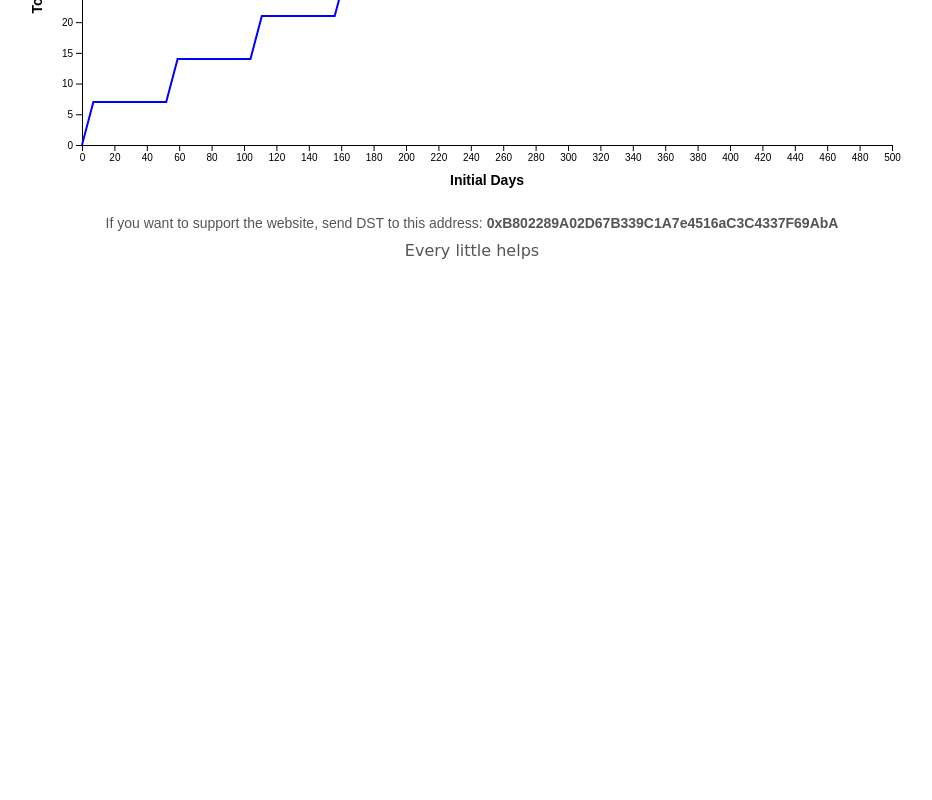
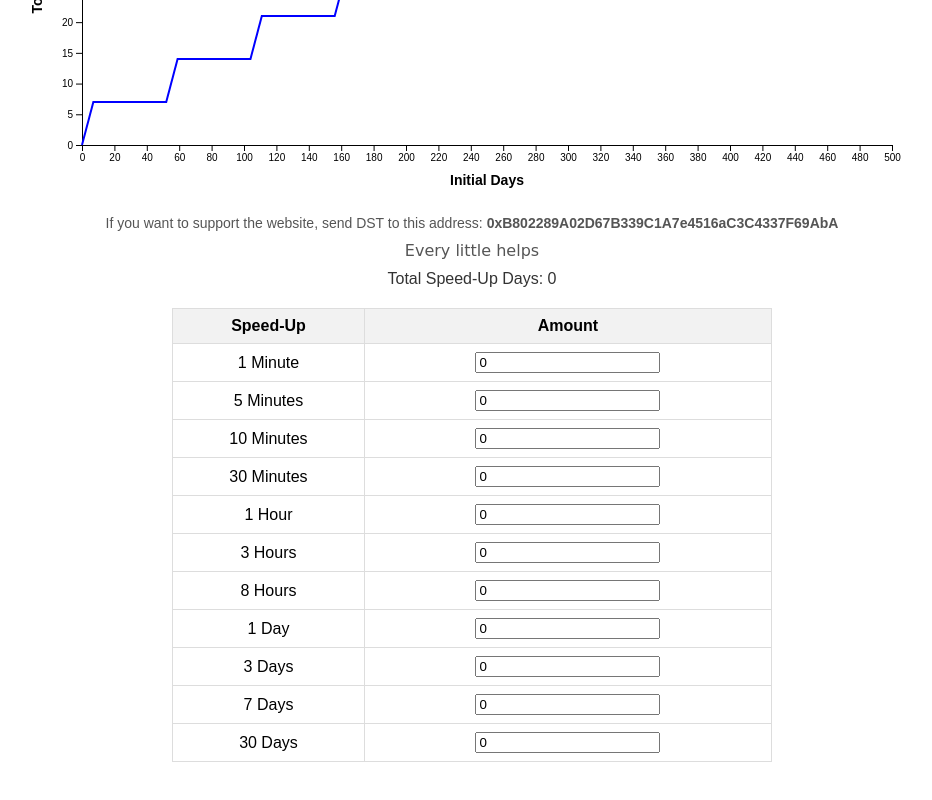
Before and after one commit to KiNGZIONSKY/days-to-reach-zero, a plain HTML site: page index.html in a window 1280 px wide. Shown: the part 412-1212 px from the top of the page, without its empty margins (168-1100 px from the left). Before the commit the page ends 800 px from the top, so only its background shows below. Drawn offline with nearby package versions, Linux system fonts and the light colour scheme.

Commit message:
Update index.html

```diff
--- a/index.html
+++ b/index.html
@@ -70,6 +70,26 @@
             font-size: 16px;
             color: #333;
         }
+        .speedup-table {
+            width: 100%;
+            max-width: 600px;
+            margin: 20px auto;
+            border-collapse: collapse;
+        }
+        .speedup-table th, .speedup-table td {
+            border: 1px solid #ddd;
+            padding: 8px;
+            text-align: center;
+        }
+        .speedup-table th {
+            background-color: #f2f2f2;
+        }
+        .total-days {
+            text-align: center;
+            margin-top: 10px;
+            font-size: 16px;
+            color: #333;
+        }
         @media (min-width: 600px) {
             .controls {
                 display: flex;
@@ -105,6 +125,61 @@
             If you want to support the website, send DST to this address: <strong>0xB802289A02D67B339C1A7e4516aC3C4337F69AbA</strong>
             <div class="cursive">Every little helps</div>
         </div>
+        <div class="total-days" id="totalDays">Total Speed-Up Days: 0</div>
+        <table class="speedup-table">
+            <thead>
+                <tr>
+                    <th>Speed-Up</th>
+                    <th>Amount</th>
+                </tr>
+            </thead>
+            <tbody>
+                <tr>
+                    <td>1 Minute</td>
+                    <td><input type="number" id="speedup1m" value="0" min="0"></td>
+                </tr>
+                <tr>
+                    <td>5 Minutes</td>
+                    <td><input type="number" id="speedup5m" value="0" min="0"></td>
+                </tr>
+                <tr>
+                    <td>10 Minutes</td>
+                    <td><input type="number" id="speedup10m" value="0" min="0"></td>
+                </tr>
+                <tr>
+                    <td>30 Minutes</td>
+                    <td><input type="number" id="speedup30m" value="0" min="0"></td>
+                </tr>
+                <tr>
+                    <td>1 Hour</td>
+                    <td><input type="number" id="speedup1h" value="0" min="0"></td>
+                </tr>
+                <tr>
+                    <td>3 Hours</td>
+                    <td><input type="number" id="speedup3h" value="0" min="0"></td>
+                </tr>
+                <tr>
+                    <td>8 Hours</td>
+                    <td><input type="number" id="speedup8h" value="0" min="0"></td>
+                </tr>
+                <tr>
+                    <td>1 Day</td>
+                    <td><input type="number" id="speedup1d" value="0" min="0"></td>
+                </tr>
+                <tr>
+                    <td>3 Days</td>
+                    <td><input type="number" id="speedup3d" value="0" min="0"></td>
+                </tr>
+                <tr>
+                    <td>7 Days</td>
+                    <td><input type="number" id="speedup7d" value="0" min="0"></td>
+                </tr>
+                <tr>
+                    <td>30 Days</td>
+                    <td><input type="number" id="speedup30d" value="0" min="0"></td>
+                </tr>
+            </tbody>
+        </table>
     </div>
 
     <script>
@@ -227,6 +302,41 @@
             }
         }
 
+        function calculateTotalSpeedupDays() {
+            const speedupValues = {
+                "1m": 1 / 60 / 24,
+                "5m": 5 / 60 / 24,
+                "10m": 10 / 60 / 24,
+                "30m": 30 / 60 / 24,
+                "1h": 1 / 24,
+                "3h": 3 / 24,
+                "8h": 8 / 24,
+                "1d": 1,
+                "3d": 3,
+                "7d": 7,
+                "30d": 30
+            };
+
+            let totalDays = 0;
+            totalDays += parseInt(document.getElementById("speedup1m").value) * speedupValues["1m"];
+            totalDays += parseInt(document.getElementById("speedup5m").value) * speedupValues["5m"];
+            totalDays += parseInt(document.getElementById("speedup10m").value) * speedupValues["10m"];
+            totalDays += parseInt(document.getElementById("speedup30m").value) * speedupValues["30m"];
+            totalDays += parseInt(document.getElementById("speedup1h").value) * speedupValues["1h"];
+            totalDays += parseInt(document.getElementById("speedup3h").value) * speedupValues["3h"];
+            totalDays += parseInt(document.getElementById("speedup8h").value) * speedupValues["8h"];
+            totalDays += parseInt(document.getElementById("speedup1d").value) * speedupValues["1d"];
+            totalDays += parseInt(document.getElementById("speedup3d").value) * speedupValues["3d"];
+            totalDays += parseInt(document.getElementById("speedup7d").value) * speedupValues["7d"];
+            totalDays += parseInt(document.getElementById("speedup30d").value) * speedupValues["30d"];
+
+            document.getElementById("totalDays").textContent = `Total Speed-Up Days: ${totalDays.toFixed(2)}`;
+        }
+
+        document.querySelectorAll(".speedup-table input").forEach(input => {
+            input.addEventListener("input", calculateTotalSpeedupDays);
+        });
+
         document.getElementById("updateButton").addEventListener("click", () => {
             const maxDays = parseInt(document.getElementById("maxDays").value);
             const decrement = parseInt(document.getElementById("decrement").value);
```
